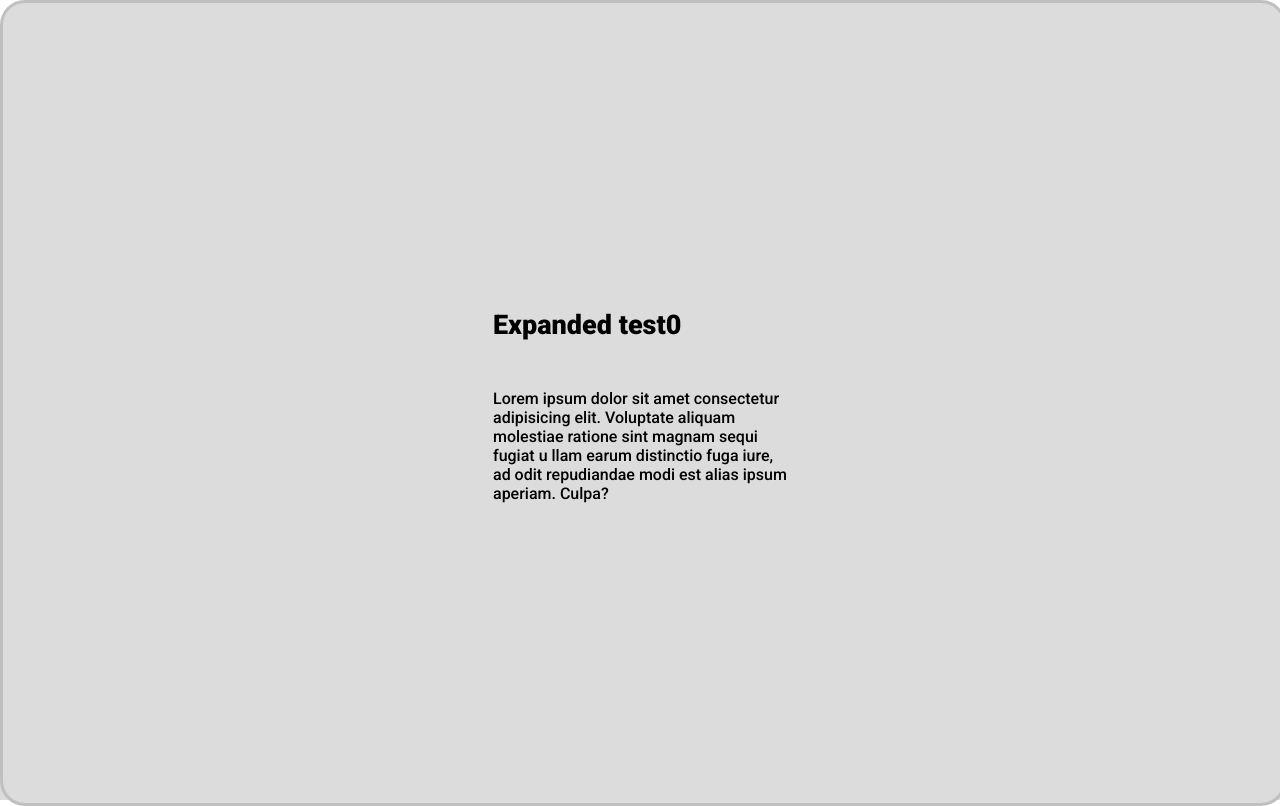
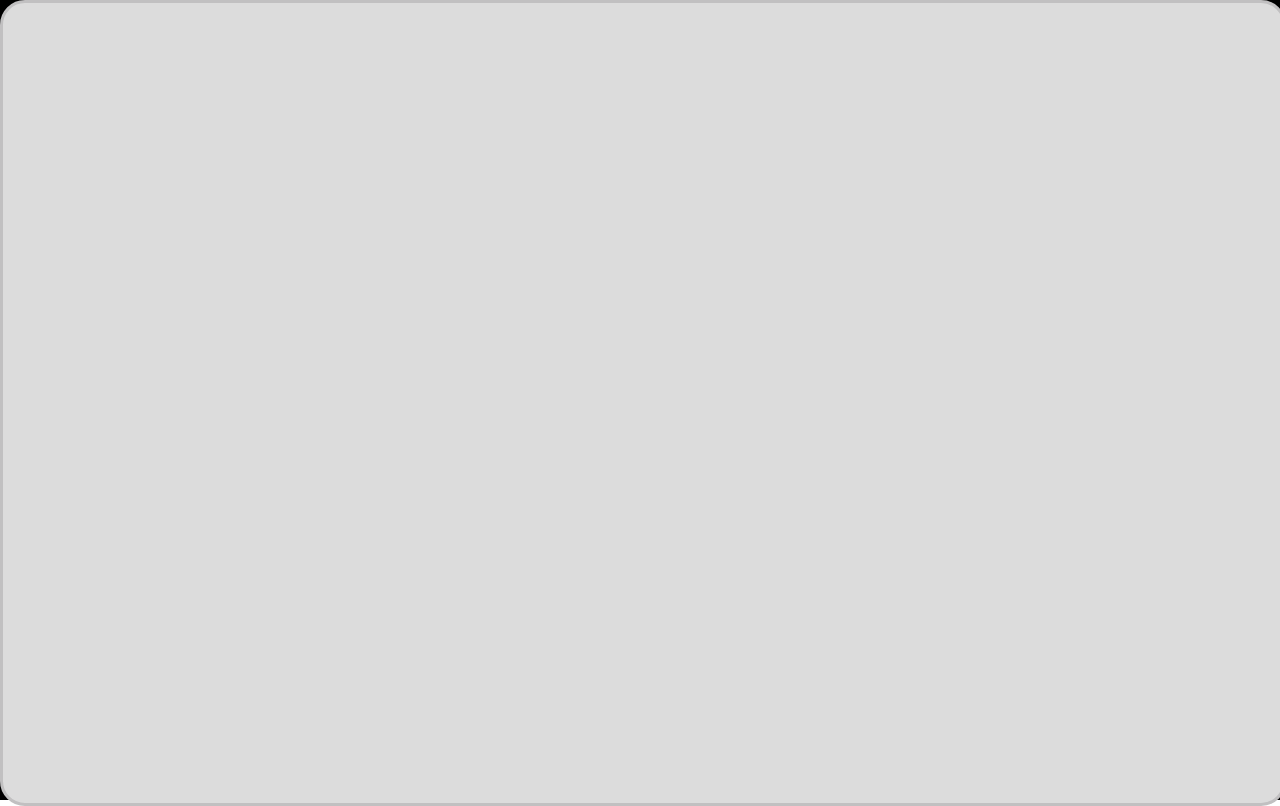
Before and after one commit to seanrmcgovern/wiibsite, a React (Create React App) app: page / in a window 1280 px wide. Both pictures are taken after a click on the element "test0". Built offline with nearby package versions, Linux system fonts and the light colour scheme.

Commit message:
Fine tuned expanding and collapsing animations, and added dark background on zoom

```diff
--- a/src/App.js
+++ b/src/App.js
@@ -1,3 +1,4 @@
+import React, { useState } from "react";
 import "./App.css";
 import MenuCard from "./MenuCard";
 import { AnimateSharedLayout } from "framer-motion";
@@ -8,22 +9,91 @@ import { AnimateSharedLayout } from "framer-motion";
 // look more into fonts
 
 function App() {
+  const [openId, setOpenId] = useState(-1);
+
+  const updateOpenId = (updatedId) => {
+    setOpenId(updatedId);
+  };
+
   return (
-    <div className="menu">
+    <div
+      className="menu"
+      // style={{ backgroundColor: openId === -1 ? "white" : "black" }}
+    >
       <div className="apps">
         <AnimateSharedLayout>
-          <MenuCard value="test0" id={0} />
-          <MenuCard value="test1" id={1} />
-          <MenuCard value="test2" id={2} />
-          <MenuCard value="test3" id={3} />
-          <MenuCard value="test4" id={4} />
-          <MenuCard value="test5" id={5} />
-          <MenuCard value="test6" id={6} />
-          <MenuCard value="test7" id={7} />
-          <MenuCard value="test8" id={8} />
-          <MenuCard value="test9" id={9} />
-          <MenuCard value="test10" id={10} />
-          <MenuCard value="test11" id={11} />
+          <MenuCard
+            value="test0"
+            id={0}
+            openId={openId}
+            updateOpenId={updateOpenId}
+          />
+          <MenuCard
+            value="test1"
+            id={1}
+            openId={openId}
+            updateOpenId={updateOpenId}
+          />
+          <MenuCard
+            value="test2"
+            id={2}
+            openId={openId}
+            updateOpenId={updateOpenId}
+          />
+          <MenuCard
+            value="test3"
+            id={3}
+            openId={openId}
+            updateOpenId={updateOpenId}
+          />
+          <MenuCard
+            value="test4"
+            id={4}
+            openId={openId}
+            updateOpenId={updateOpenId}
+          />
+          <MenuCard
+            value="test5"
+            id={5}
+            openId={openId}
+            updateOpenId={updateOpenId}
+          />
+          <MenuCard
+            value="test6"
+            id={6}
+            openId={openId}
+            updateOpenId={updateOpenId}
+          />
+          <MenuCard
+            value="test7"
+            id={7}
+            openId={openId}
+            updateOpenId={updateOpenId}
+          />
+          <MenuCard
+            value="test8"
+            id={8}
+            openId={openId}
+            updateOpenId={updateOpenId}
+          />
+          <MenuCard
+            value="test9"
+            id={9}
+            openId={openId}
+            updateOpenId={updateOpenId}
+          />
+          <MenuCard
+            value="test10"
+            id={10}
+            openId={openId}
+            updateOpenId={updateOpenId}
+          />
+          <MenuCard
+            value="test11"
+            id={11}
+            openId={openId}
+            updateOpenId={updateOpenId}
+          />
         </AnimateSharedLayout>
       </div>
 
@@ -144,10 +214,8 @@ function App() {
   );
 }
 
-{
-  /* https://abhik-b.medium.com/cards-full-screen-expand-and-close-react-and-framer-motion-af0f5cf83f45 */
-}
-{
-  /* https://stackoverflow.com/questions/19484707/how-can-i-make-an-svg-scale-with-its-parent-container */
-}
+/* https://abhik-b.medium.com/cards-full-screen-expand-and-close-react-and-framer-motion-af0f5cf83f45 */
+
+/* https://stackoverflow.com/questions/19484707/how-can-i-make-an-svg-scale-with-its-parent-container */
+
 export default App;
--- a/src/MenuCard.js
+++ b/src/MenuCard.js
@@ -1,22 +1,29 @@
 import { motion } from "framer-motion";
-import React, { useState, Fragment } from "react";
+import React, { Fragment } from "react";
 import "./card.css";
 
-function MenuCard({ value, id }) {
-  const [open, setOpen] = useState(false);
+function MenuCard({ value, id, openId, updateOpenId }) {
   return (
     <Fragment>
-      {open ? (
+      {openId === id && (
         <motion.div
-          onClick={() => setOpen(false)}
+          className="void"
+          layoutId={`void-${id}`}
+          transition={{ ease: "easeOut", duration: 3 }}
+        ></motion.div>
+      )}
+      {openId === id && (
+        <motion.div
+          onClick={() => updateOpenId(-1)}
           className="expanded-card"
           layoutId={`expandable-card-${id}`}
-          style={{ background: value, zIndex: 2 }}
-          transition={{ ease: "easeOut", duration: 0.5 }}
+          style={{ zIndex: 2 }}
+          transition={{ ease: "easeOut", duration: 0.75 }}
         >
-          <motion.h2
+          {/* <motion.h2
             className="expanded-card-h"
             layoutId={`expandable-card-h-${id}`}
+            transition={{ ease: "easeOut", duration: 1, delay: 1 }}
           >
             Expanded {value}
           </motion.h2>
@@ -25,46 +32,30 @@ function MenuCard({ value, id }) {
             aliquam molestiae ratione sint magnam sequi fugiat u llam earum
             distinctio fuga iure, ad odit repudiandae modi est alias ipsum
             aperiam. Culpa?
-          </p>
+          </p> */}
         </motion.div>
-      ) : (
-        <Fragment>
+      )}
       <motion.div
-            onClick={() => setOpen(true)}
+        onClick={() => updateOpenId(id)}
         className="normal-card"
         layoutId={`expandable-card-${id}`}
         style={{ background: value }}
         transition={{ ease: "easeOut", duration: 0.5 }}
       >
-            <motion.h1 layoutId={`expandable-card-h-${id}`}>{value}</motion.h1>
+        {/* <motion.h1
+          transition={{ ease: "easeIn", delay: 1 }}
+          layoutId={`expandable-card-h-${id}`}
+        >
+          {value}
+        </motion.h1> */}
+        <h1 style={{}}>{value}</h1>
       </motion.div>
-          {/* <svg
-            style={{
-              visibility: "hidden",
-              width: 0,
-              height: 0,
-              xmlns: "http://www.w3.org/2000/svg",
-              version: "1.1",
-            }}
-          >
-            <defs>
-              <filter id="round">
-                <feGaussianBlur
-                  in="SourceGraphic"
-                  stdDeviation="8"
-                  result="blur"
-                />
-                <feColorMatrix
-                  in="blur"
-                  mode="matrix"
-                  values="1 0 0 0 0  0 1 0 0 0  0 0 1 0 0  0 0 0 19 -9"
-                  result="goo"
-                />
-              </filter>
-            </defs>
-          </svg> */}
-        </Fragment>
-      )}
+
+      <motion.div
+        className="empty"
+        layoutId={`void-${id}`}
+        transition={{ ease: "easeOut", duration: 3 }}
+      ></motion.div>
     </Fragment>
   );
 }
--- a/src/card.css
+++ b/src/card.css
@@ -109,6 +109,29 @@ width: 200px
   place-self:  start center;
 }
 
+.void {
+  position: absolute;
+  top: 0px;
+  left: 0px;
+  width: 100vw;
+  height: 100vh;
+  z-index: 2;
+  background-color: black;
+  opacity: 1;
+  /* transition: background-color 2s linear;  */
+}
+
+.empty {
+  position: absolute;
+  top: 0px;
+  left: 0px;
+  width: 100vw;
+  height: 100vh;
+  z-index: -1;
+  background-color: white;
+  opacity: 0;
+}
+
 /* viewBox="0 0 1440 320" */
 
 /* viewBox="0 0 20 10" */
```
Lines whose indentation alone changed are shown as unchanged.
